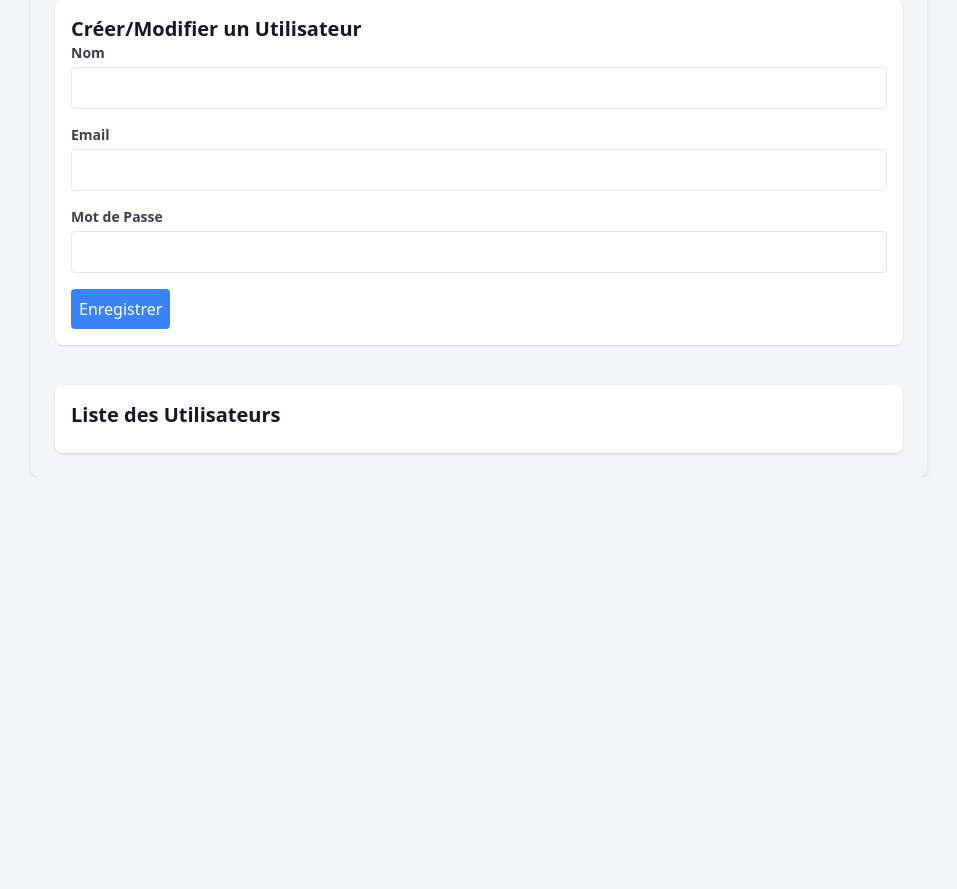
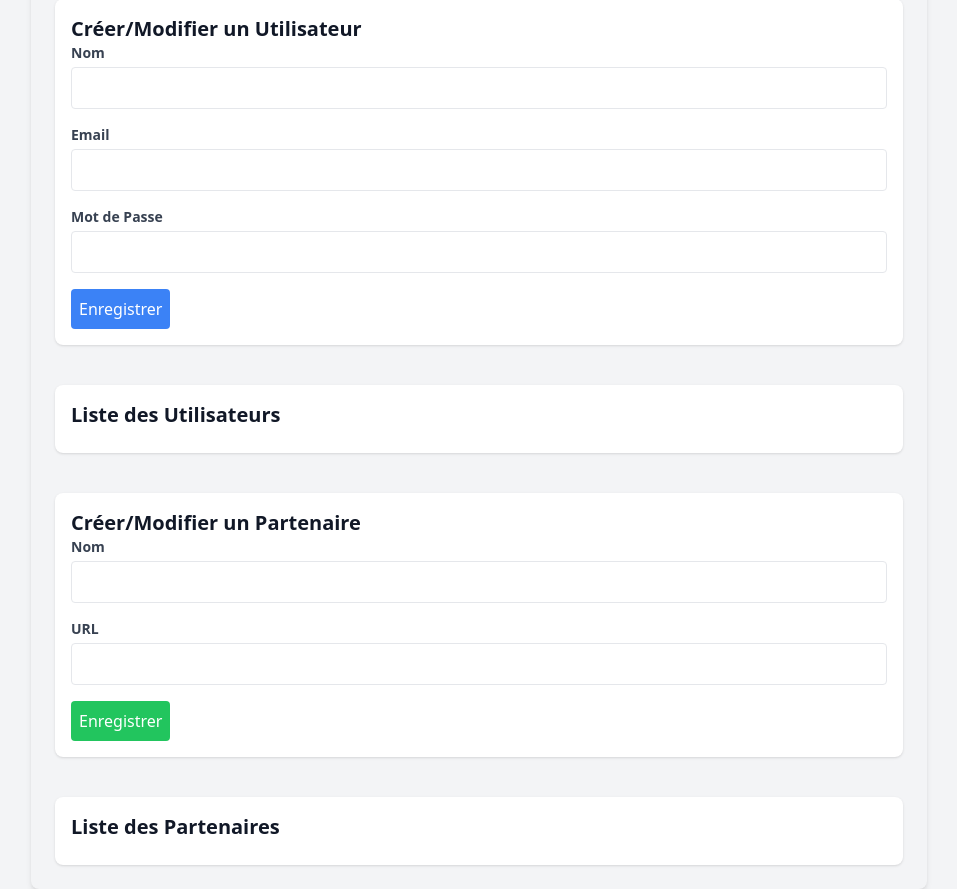
Before and after one commit to YouriEmm/shape-of-you, a Symfony app: template templates/dashboard.html.twig in a window 1280 px wide. Shown: the part 899-1788 px from the top of the page, without its empty margins (289-1246 px from the left). Before the commit the page ends 1376 px from the top, so only its background shows below. Run offline with Twig, Linux system fonts and the light colour scheme; the template is opened without the code that fills it, so the values that code supplies are empty; style sheets or scripts are compiled from the project's sources; some libraries are stand-ins or nearby versions.

Commit message:
Modification pour les marques

```diff
--- a/src/Entity/ClothingItem.php
+++ b/src/Entity/ClothingItem.php
@@ -32,7 +32,8 @@ class ClothingItem
     #[ORM\ManyToMany(targetEntity: Wardrobe::class, mappedBy: 'items')]
     private Collection $wardrobes;
 
-    #[ORM\ManyToOne(inversedBy: 'clothingItems')]
+    #[ORM\ManyToOne(targetEntity: Partner::class, inversedBy: 'clothingItems')]
+    #[ORM\JoinColumn(nullable: true, onDelete: "SET NULL")]
     private ?Partner $brand = null;
 
     #[ORM\Column(length: 255)]
--- a/templates/dashboard.html.twig
+++ b/templates/dashboard.html.twig
@@ -29,6 +29,7 @@
     <div class="mt-10 bg-white dark:bg-gray-700 p-4 rounded-lg shadow">
         <h3 class="text-xl font-semibold dark:text-white">Créer/Modifier un Utilisateur</h3>
         <form method="POST" action="{{ path('app_dashboard') }}">
+            <input type="hidden" name="user_submit" value="1">
             <div class="mb-4">
                 <label for="name" class="block text-sm font-semibold text-gray-700">Nom</label>
                 <input type="text" id="name" name="name" class="mt-1 p-2 w-full rounded border" required>
@@ -54,7 +55,11 @@
             {% for user in users %}
                 <li class="bg-gray-100 dark:bg-gray-700 p-4 rounded-lg flex justify-between items-center">
                     <div>
-                        <strong class="text-lg dark:text-white">{{ user.name }}</strong>
+                    <strong>
+                        <a href="{{ path('app_user_show', { 'id': user.id }) }}" class="text-lg dark:text-white" style="cursor: pointer">
+                            {{ user.name }}
+                        </a>
+                    </strong>
                         <p class="text-gray-600 dark:text-gray-400">{{ user.email }}</p>
                     </div>
                     <div>
@@ -71,6 +76,42 @@
     </div>
 
 
+    <div class="mt-10 bg-white dark:bg-gray-700 p-4 rounded-lg shadow">
+        <h3 class="text-xl font-semibold dark:text-white">Créer/Modifier un Partenaire</h3>
+        <form method="POST" action="{{ path('app_dashboard') }}">
+            <input type="hidden" name="partner_submit" value="1">
+            <input type="hidden" id="partner_id" name="partner_id" value="">
+            <div class="mb-4">
+                <label for="partner_name" class="block text-sm font-semibold text-gray-700">Nom</label>
+                <input type="text" id="partner_name" name="partner_name" class="mt-1 p-2 w-full rounded border" required>
+            </div>
+            <div class="mb-4">
+                <label for="partner_url" class="block text-sm font-semibold text-gray-700">URL</label>
+                <input type="url" id="partner_url" name="partner_url" class="mt-1 p-2 w-full rounded border">
+            </div>
+            <button type="submit" class="bg-green-500 text-white p-2 rounded">Enregistrer</button>
+        </form>
+    </div>
+
+    <div class="mt-10 bg-white dark:bg-gray-700 p-4 rounded-lg shadow">
+        <h3 class="text-xl font-semibold dark:text-white">Liste des Partenaires</h3>
+        <ul class="space-y-4 mt-2">
+            {% for partner in partners %}
+                <li class="bg-gray-100 dark:bg-gray-700 p-4 rounded-lg flex justify-between items-center">
+                    <div>
+                        <strong class="text-lg dark:text-white">{{ partner.name }}</strong>
+                        <p class="text-gray-600 dark:text-gray-400"><a href="{{ partner.website }}" target="_blank">{{ partner.website }}</a></p>
+                    </div>
+                    <div>
+                        <a href="#" class="bg-yellow-500 text-white p-2 rounded" onclick="editPartner('{{ partner.id }}', '{{ partner.name }}', '{{ partner.website }}')">Modifier</a>
+                        <form action="{{ path('delete_partner_admin', {'id': partner.id}) }}" method="POST" style="display:inline-block;">
+                            <button type="submit" class="bg-red-500 text-white p-2 rounded">Supprimer</button>
+                        </form>
+                    </div>
+                </li>
+            {% endfor %}
+        </ul>
+    </div>
 </div>
 
 <script src="https://cdn.jsdelivr.net/npm/chart.js"></script>
@@ -119,5 +160,12 @@
         document.getElementById('name').value = name;
         document.getElementById('email').value = email;
     }
+
+    function editPartner(id, name, website) {
+        document.getElementById('partner_id').value = id;
+        document.getElementById('partner_name').value = name;
+        document.getElementById('partner_url').value = website;
+    }
+
 </script>
 {% endblock %}
```
Also changed, not shown: migrations/Version20250304153953.php (added, +29 -0 lines), src/Controller/DashboardController.php (+37 -2 lines).
